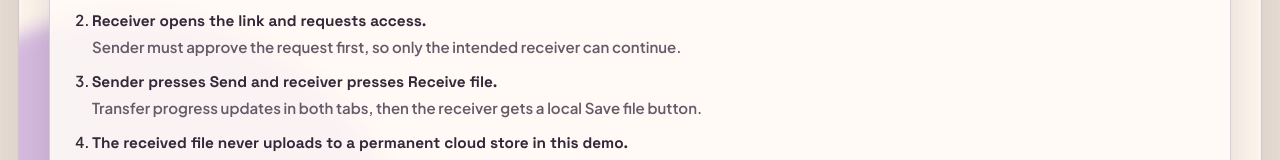
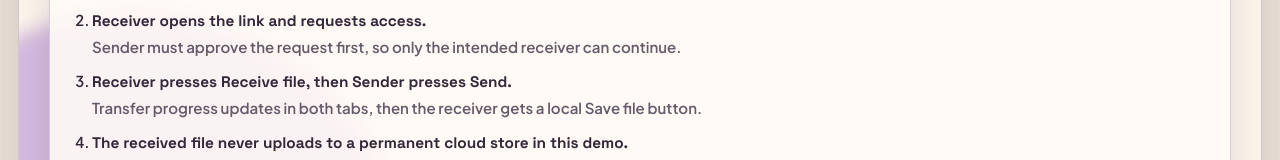
Before and after one commit to shriyamani/file-submission-tool, a React (Vite) app: page / in a window 1280 px wide. Both pictures are taken after a click on the button "How it works". Shown: the part 493-653 px from the top of the page. Built offline with nearby package versions, Linux system fonts and the light colour scheme.

Commit message:
modified instructions

```diff
--- a/src/App.tsx
+++ b/src/App.tsx
@@ -130,7 +130,7 @@ const App = () => {
               </span>
             </li>
             <li>
-              <strong>Sender presses Send and receiver presses Receive file.</strong>
+              <strong>Receiver presses Receive file, then Sender presses Send.</strong>
               <span>
                 Transfer progress updates in both tabs, then the receiver gets a local Save file button.
               </span>
```
